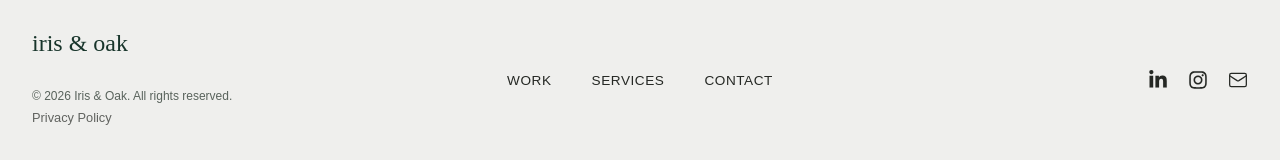
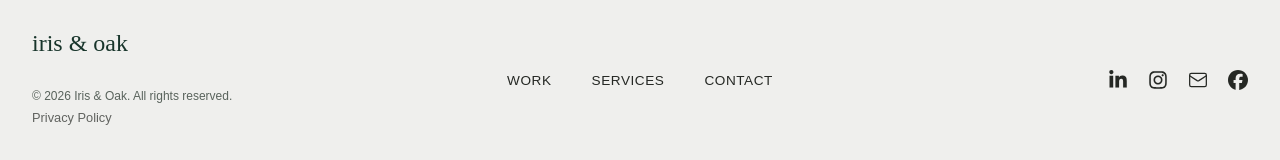
Before and after one commit to irisoak/irisoak-next, a Next.js app: page / in a window 1280 px wide. Shown: the part 4241-4401 px from the top of the page. Built offline with nearby package versions, Linux system fonts and the light colour scheme.

Commit message:
feat: add additional social media link to the footer

```diff
--- a/src/components/layout/Footer.tsx
+++ b/src/components/layout/Footer.tsx
@@ -1,7 +1,7 @@
 import Link from "next/link";
 import Container from "./Container";
 
-import { FaLinkedinIn, FaInstagram } from "react-icons/fa6";
+import { FaLinkedinIn, FaInstagram, FaFacebook } from "react-icons/fa6";
 import { Mail } from "lucide-react";
 
 const footerNavigation = [
@@ -43,17 +43,21 @@ export default function Footer() {
         </nav>
 
         <div className="footer-socials" aria-label="Social links">
-          <a href="https://www.linkedin.com/company/irisandoak" aria-label="LinkedIn">
+          <a href="https://www.linkedin.com/company/irisandoak" aria-label="Iris & Oak on LinkedIn">
             <FaLinkedinIn size={20} strokeWidth={1.5} />
           </a>
 
-          <a href="https://www.instagram.com/irisoakdev/" aria-label="Instagram">
+          <a href="https://www.instagram.com/irisoakdev/" aria-label="Iris & Oak on Instagram">
             <FaInstagram size={20} strokeWidth={1.5} />
           </a>
 
           <a href="mailto:iris@irisoak.dev" aria-label="Email me">
             <Mail size={20} strokeWidth={1.5} />
           </a>
+
+          <a href="https://www.facebook.com/profile.php?id=61593802392943" aria-label="Iris & Oak on Facebook">
+            <FaFacebook size={20} strokeWidth={1.5} />
+          </a>
         </div>
       </Container>
     </footer>
```
